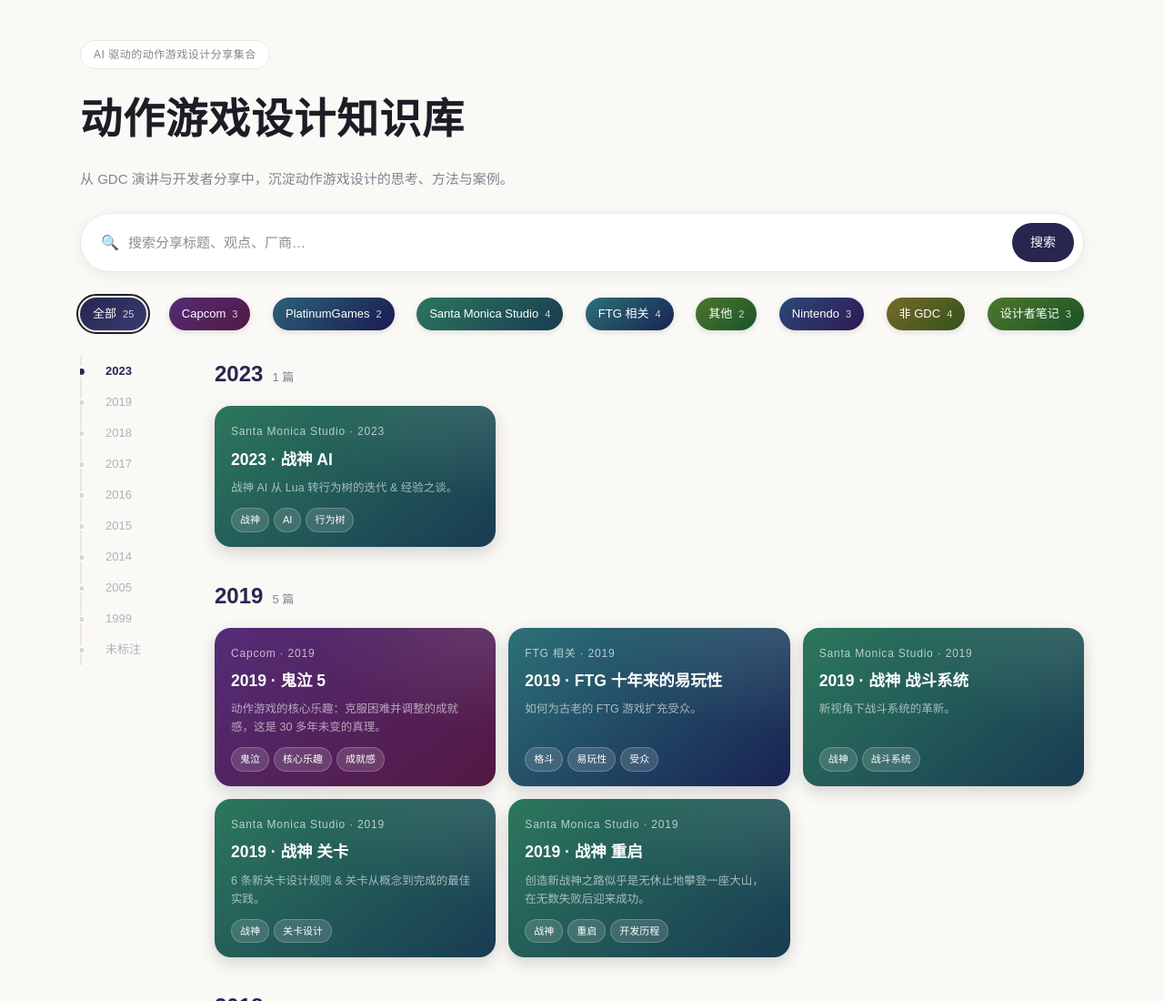
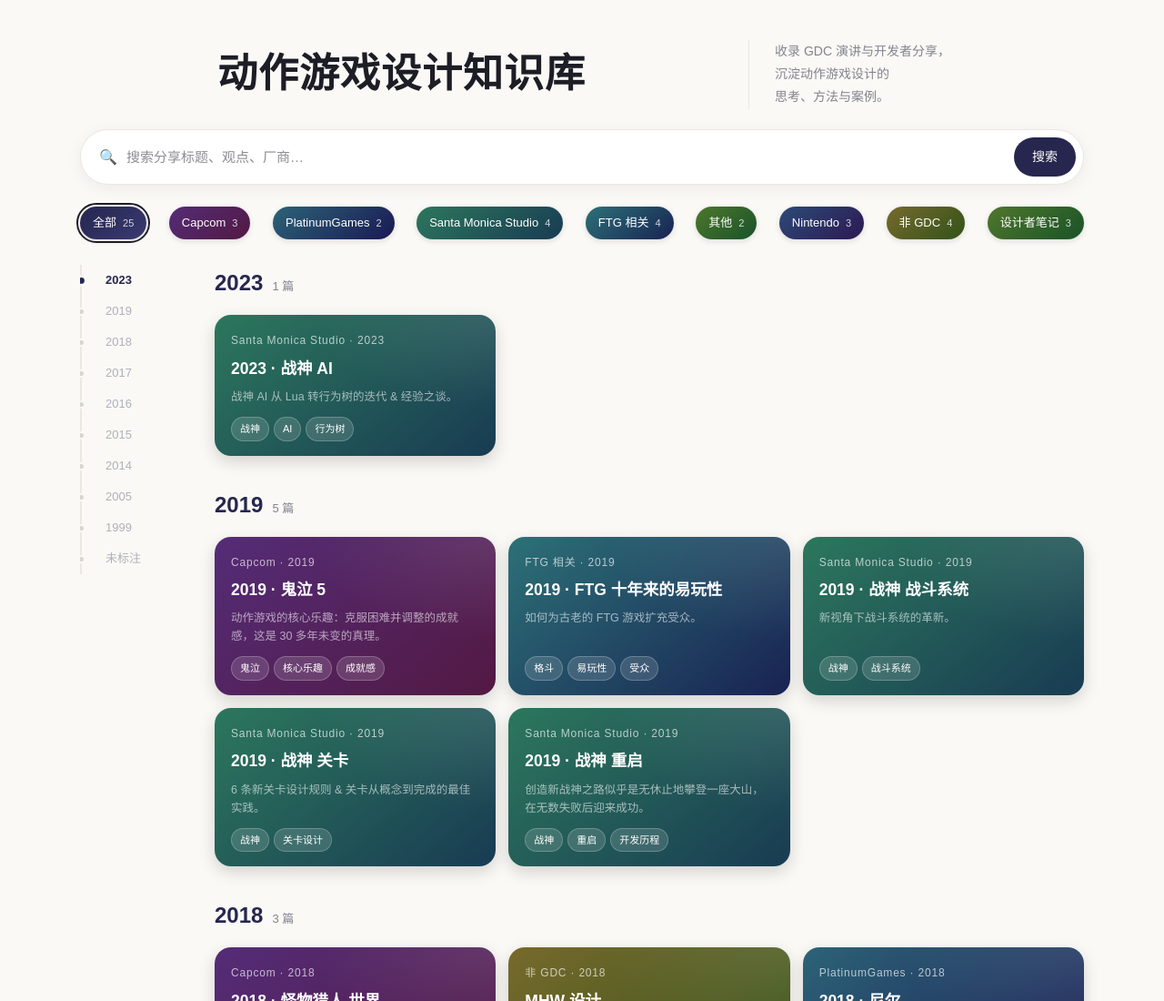
Before and after one commit to jskyzero/ActionGameDesign.ByAI, an Astro site: page / in a window 1280 px wide. Shown: the top 1100 px of the page at 91% size. Built offline with nearby package versions, Linux system fonts and the light colour scheme; Astro itself is replaced by a stand-in of ours; a small style sheet from the web is missing.

Commit message:
回退hero为2/3分栏、point卡片占满宽度(max-width:none)、章节序号用@counter-style恢复num方块背景

```diff
--- a/src/content/docs/talks/capcom/2017-street-fighter-5.mdx
+++ b/src/content/docs/talks/capcom/2017-street-fighter-5.mdx
@@ -29,7 +29,7 @@ references:
 description: GDC 2017《The Art Direction of Street Fighter V》，美术总监龟井敏征讲解街霸 5 的美术设计思路。
 ---
 
-## 一、容易理解的美术设计
+## 容易理解的美术设计
 
 格斗游戏是极快的信息【获取 → 处理 → 操作】循环，画面必须「一目了然」。
 
@@ -52,7 +52,7 @@ description: GDC 2017《The Art Direction of Street Fighter V》，美术总监
 - **辨识度**：2D 用色调分离 / Unreal 分区域调色。
 - **相机**：角色身体偏向摄像机 5°；Fix Projection 取 0.5。
 
-## 二、独特的美术风格
+## 独特的美术风格
 
 风格 = **丰富光线 + 油彩笔触**（NPR，把历代插画在游戏中具现化）。
 
--- a/src/pages/index.astro
+++ b/src/pages/index.astro
@@ -23,9 +23,12 @@ const sections = [...new Set(entries.map((e) => e.s))].sort(
 <Base>
   <div class="wrap">
     <header class="hero">
-      <div class="kicker">AI 驱动的动作游戏设计分享集合</div>
-      <h1>动作游戏设计知识库</h1>
-      <p class="sub">从 GDC 演讲与开发者分享中，沉淀动作游戏设计的思考、方法与案例。</p>
+      <div class="hero-row">
+        <div class="left"><h1>动作游戏设计知识库</h1></div>
+        <div class="right">
+          <p class="sub">收录 GDC 演讲与开发者分享，<br />沉淀动作游戏设计的<br />思考、方法与案例。</p>
+        </div>
+      </div>
       <div class="search">
         <span class="icon">🔍</span>
         <input id="q" placeholder="搜索分享标题、观点、厂商…" />
@@ -155,39 +158,48 @@ const sections = [...new Set(entries.map((e) => e.s))].sort(
 
 <style is:global>
   .hero {
-    margin-bottom: 28px;
+    margin-bottom: 24px;
   }
-  .hero .kicker {
-    display: inline-flex;
-    padding: 5px 14px;
-    border: 1px solid var(--line);
-    border-radius: var(--r-pill);
-    color: var(--muted);
-    font-size: 12px;
-    letter-spacing: 0.5px;
-    margin-bottom: 16px;
-    background: var(--card);
+  .hero-row {
+    display: grid;
+    grid-template-columns: 2fr 1fr;
+    margin-bottom: 22px;
+    width: 100%;
+  }
+  .hero-row .left {
+    display: flex;
+    align-items: center;
+    justify-content: center;
+    border-right: 1px solid var(--line);
+    padding-right: 28px;
+  }
+  .hero-row .right {
+    display: flex;
+    align-items: center;
+    justify-content: flex-start;
+    padding-left: 28px;
   }
   .hero h1 {
     font-family: var(--font-serif);
-    font-size: 46px;
+    font-size: 44px;
     font-weight: 700;
-    margin: 0 0 12px;
+    margin: 0;
     letter-spacing: 1px;
+    text-align: center;
   }
   .hero .sub {
     color: var(--muted);
-    font-size: 15px;
+    font-size: 14px;
     line-height: 1.8;
-    margin: 0 0 24px;
-    max-width: 560px;
+    margin: 0;
+    text-align: left;
   }
   .search {
     display: flex;
     align-items: center;
     gap: 10px;
     width: 100%;
-    padding: 10px 10px 10px 22px;
+    padding: 8px 8px 8px 20px;
     background: var(--card);
     border: 1px solid var(--line);
     border-radius: var(--r-pill);
--- a/src/styles/global.css
+++ b/src/styles/global.css
@@ -35,21 +35,38 @@ a {
 }
 
 /* —— 文章正文（prose）定制，对标 prototype/article.html —— */
+@counter-style chinese-sec {
+  system: cyclic;
+  symbols: '一' '二' '三' '四' '五' '六' '七' '八';
+  suffix: '';
+}
+.prose {
+  max-width: none;
+  counter-reset: sec;
+}
 .prose h2 {
+  counter-increment: sec;
   display: flex;
   align-items: center;
-  gap: 10px;
+  gap: 12px;
   font-family: var(--font-serif);
   color: var(--indigo);
   font-weight: 700;
   font-size: 22px;
 }
 .prose h2::before {
-  content: '';
-  width: 12px;
-  height: 12px;
-  border-radius: 4px;
+  content: counter(sec, chinese-sec);
+  width: 32px;
+  height: 32px;
+  border-radius: 9px;
   background: var(--indigo);
+  color: #fff;
+  display: inline-flex;
+  align-items: center;
+  justify-content: center;
+  font-size: 14px;
+  font-weight: 600;
+  font-family: var(--font-sans);
   flex-shrink: 0;
 }
 
```
